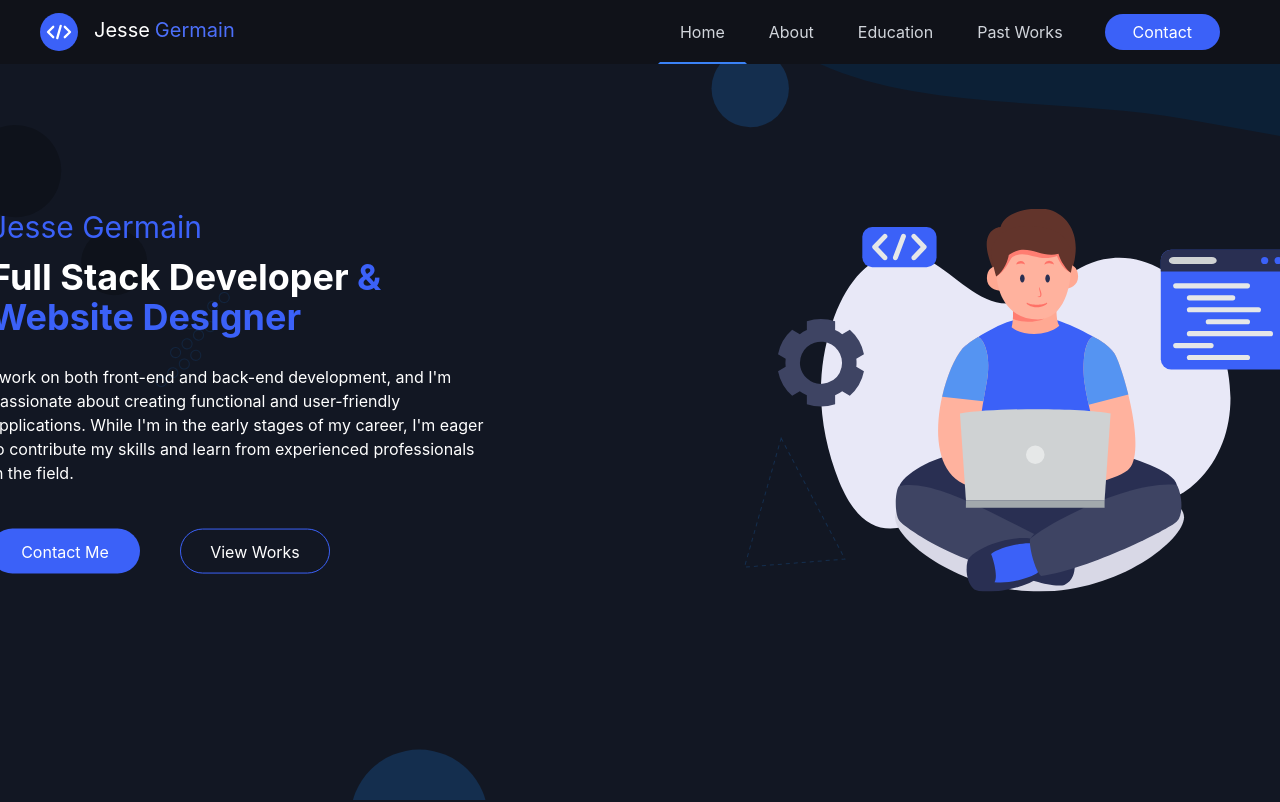
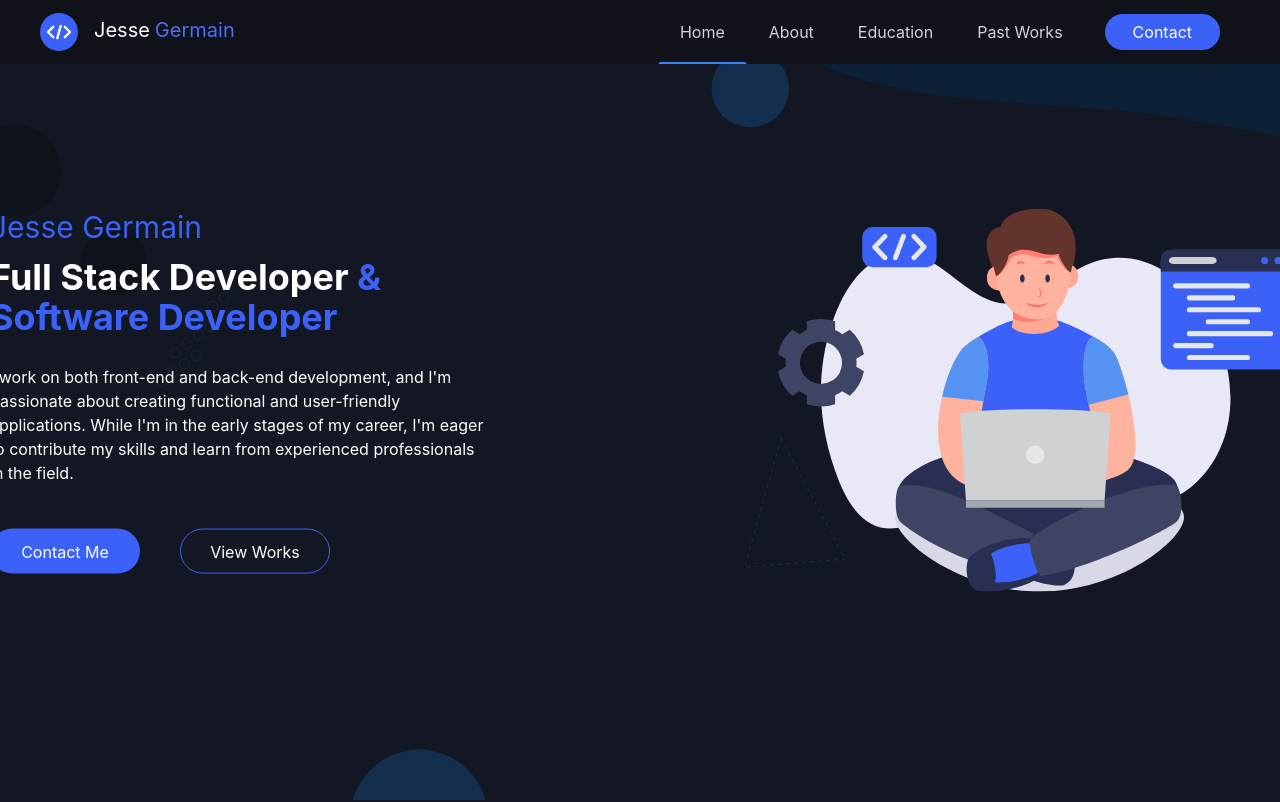
Before and after one commit to JGerVT/Portfolio, a React (Create React App) app: page / in a window 1280 px wide. Shown: the top 802 px of the page. Built offline with nearby package versions, Linux system fonts and the light colour scheme.

Commit message:
Adjusted Project Structure

```diff
--- a/src/App.tsx
+++ b/src/App.tsx
@@ -1,8 +1,8 @@
 import React from 'react';
 import './App.css';
-import Header from './Components/Header/Header';
-import Home from './Components/HomeSection/Home';
-import AboutMe from './Components/AboutMe/AboutMe';
+import Header from './Pages/Header/Header';
+import Home from './Pages/HomeSection/Home';
+import AboutMe from './Pages/AboutMe/AboutMe';
 
 function App() {
   return (
--- a/src/Components/HomeSection/Home.tsx
+++ b/src/Pages/HomeSection/Home.tsx
@@ -22,7 +22,8 @@ export default function Home() {
                                 <p className="text-[#3B61F8]">&nbsp;&</p>
                             </div>
                             <p className="flex text-[#3B61F8]">
-                                Website Designer
+                                {/* Website Designer */}
+                                Software Developer
                             </p>
                         </div>
                     </div>
```
Also changed, not shown: src/Pages/AboutMe/AboutMe.tsx (renamed from src/Components/AboutMe/AboutMe.tsx), src/Pages/Header/Header.tsx (renamed from src/Components/Header/Header.tsx), src/Pages/HomeSection/HomeBackground.tsx (renamed from src/Components/HomeSection/HomeBackground.tsx).
